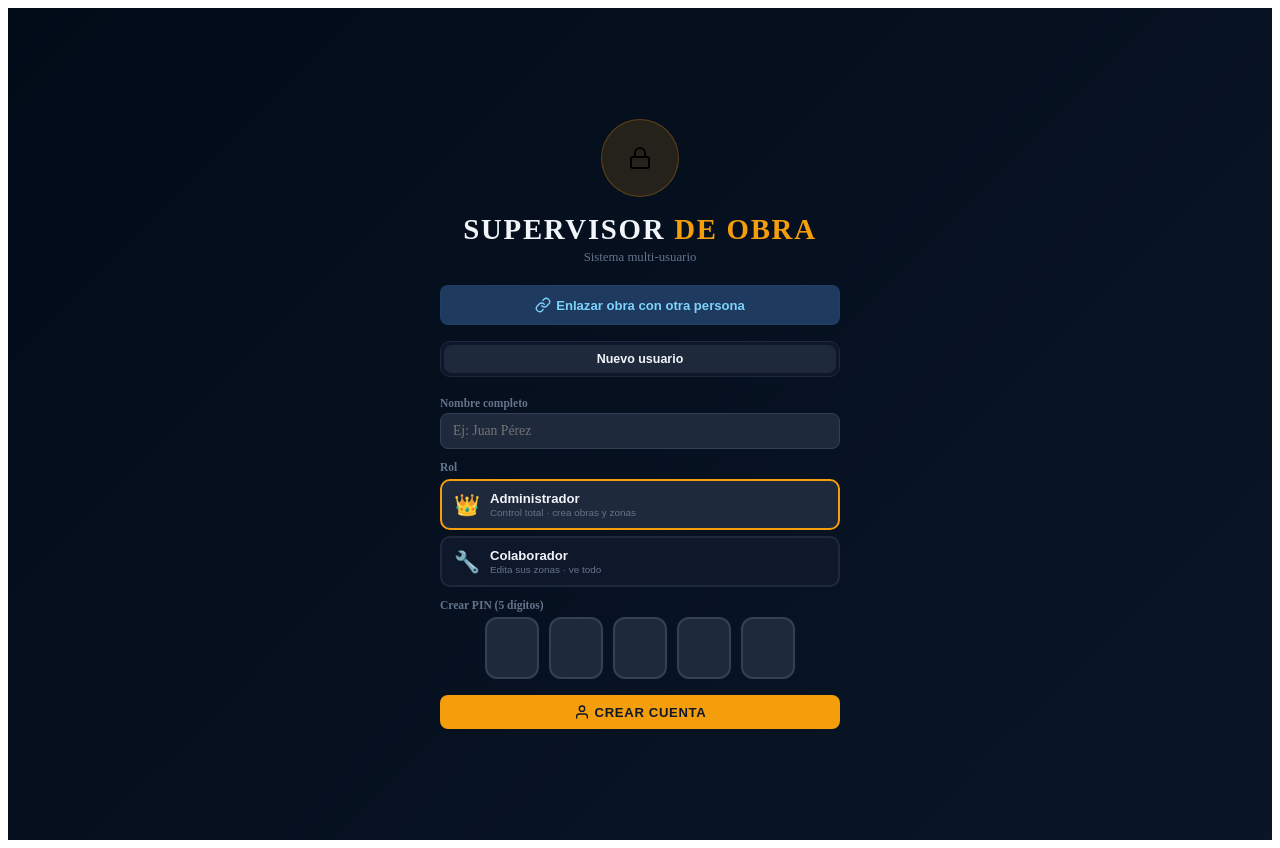
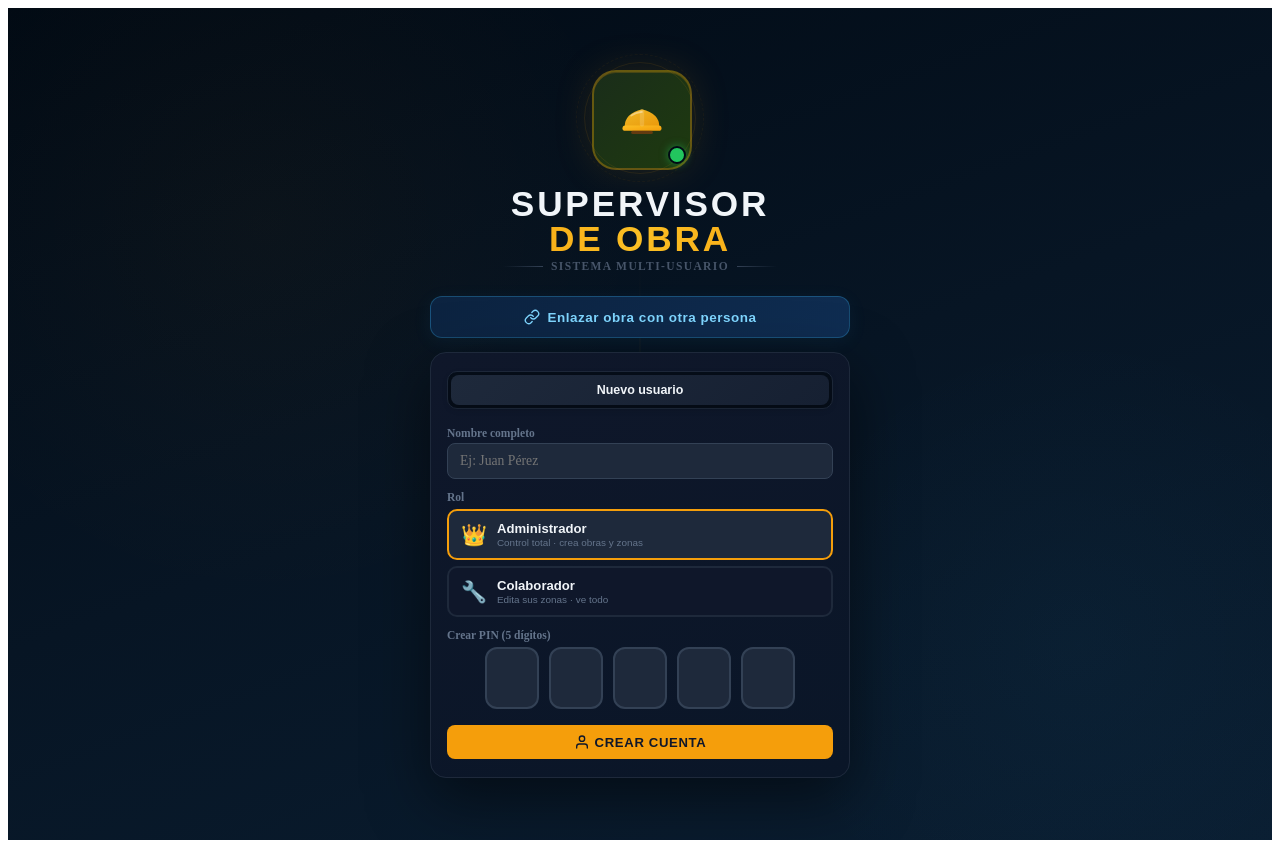
Before and after one commit to dayronlopez89-sketch/supervisor-de-obras, a React (Vite) app: page / in a window 1280 px wide. Built offline with nearby package versions, Linux system fonts and the light colour scheme.

Commit message:
Update App.jsx

```diff
--- a/src/App.jsx
+++ b/src/App.jsx
@@ -319,22 +319,73 @@ function AuthScreen({users,obras,invites,onLogin,onRegister,onAcceptInvite}){
     </div>;
   }
 
-  return <div style={{minHeight:"100vh",background:"linear-gradient(135deg,#020b18,#0a1628)",display:"flex",alignItems:"center",justifyContent:"center",padding:16}}>
-    <div style={{width:"100%",maxWidth:400,textAlign:"center"}}>
-      <div style={{background:"#f59e0b22",borderRadius:"50%",width:76,height:76,display:"flex",alignItems:"center",justifyContent:"center",margin:"0 auto 16px",border:"1px solid #f59e0b44"}}><Ico.Lock/></div>
-      <h2 style={{margin:"0 0 4px",fontSize:"1.8rem",fontWeight:800,letterSpacing:"0.06em",textTransform:"uppercase",color:"#f1f5f9"}}>Supervisor <span style={{color:"#f59e0b"}}>de Obra</span></h2>
-      <p style={{margin:"0 0 20px",fontSize:"0.8rem",color:"#64748b"}}>Sistema multi-usuario</p>
+  return <div style={{minHeight:"100vh",background:"linear-gradient(160deg,#010a14 0%,#071524 50%,#0a1e32 100%)",display:"flex",alignItems:"center",justifyContent:"center",padding:16,position:"relative",overflow:"hidden"}}>
+    {/* Fondo decorativo */}
+    <div style={{position:"absolute",inset:0,pointerEvents:"none",overflow:"hidden"}}>
+      <div style={{position:"absolute",top:"-20%",left:"-10%",width:"60vw",height:"60vw",borderRadius:"50%",background:"radial-gradient(circle,#f59e0b08 0%,transparent 70%)"}}/>
+      <div style={{position:"absolute",bottom:"-15%",right:"-10%",width:"50vw",height:"50vw",borderRadius:"50%",background:"radial-gradient(circle,#38bdf808 0%,transparent 70%)"}}/>
+      <div style={{position:"absolute",top:"30%",left:"50%",transform:"translateX(-50%)",width:"1px",height:"40%",background:"linear-gradient(to bottom,transparent,#f59e0b18,transparent)"}}/>
+    </div>
 
-      {/* Enlazar obra — botón prominente */}
-      <button onClick={()=>setEnlaceMode("generar")} style={{...S.btnT,width:"100%",justifyContent:"center",marginBottom:16,padding:"11px 14px"}}>
+    <div style={{width:"100%",maxWidth:420,textAlign:"center",position:"relative",zIndex:1}}>
+
+      {/* Logo / Icono premium */}
+      <div style={{margin:"0 auto 20px",position:"relative",width:96,height:96}}>
+        {/* Anillos decorativos */}
+        <div style={{position:"absolute",inset:-8,borderRadius:"50%",border:"1px solid #f59e0b18",animation:"spin 12s linear infinite"}}/>
+        <div style={{position:"absolute",inset:-16,borderRadius:"50%",border:"1px dashed #f59e0b0d"}}/>
+        {/* Fondo hexagonal simulado con círculo */}
+        <div style={{width:96,height:96,borderRadius:24,background:"linear-gradient(135deg,#1a2d1a,#1e3a0f)",border:"2px solid #f59e0b55",display:"flex",alignItems:"center",justifyContent:"center",boxShadow:"0 0 40px #f59e0b22, inset 0 1px 0 #f59e0b33"}}>
+          {/* Casco de obra SVG personalizado */}
+          <svg viewBox="0 0 48 48" width="52" height="52" fill="none">
+            <defs>
+              <linearGradient id="hg" x1="0" y1="0" x2="1" y2="1">
+                <stop offset="0%" stopColor="#fbbf24"/>
+                <stop offset="100%" stopColor="#f59e0b"/>
+              </linearGradient>
+            </defs>
+            {/* Casco */}
+            <path d="M8 30 Q8 18 24 14 Q40 18 40 30 Z" fill="url(#hg)" opacity="0.95"/>
+            <rect x="6" y="29" width="36" height="5" rx="2.5" fill="url(#hg)"/>
+            <rect x="14" y="34" width="20" height="3" rx="1.5" fill="#92400e" opacity="0.6"/>
+            {/* Reflejo en el casco */}
+            <path d="M14 20 Q18 17 24 16.5" stroke="white" strokeWidth="1.5" strokeLinecap="round" opacity="0.4"/>
+            {/* Franja central */}
+            <rect x="22" y="14" width="4" height="16" rx="2" fill="white" opacity="0.15"/>
+          </svg>
+        </div>
+        {/* Punto de estado */}
+        <div style={{position:"absolute",bottom:2,right:2,width:14,height:14,borderRadius:"50%",background:"#22c55e",border:"2px solid #010a14",boxShadow:"0 0 8px #22c55e88"}}/>
+      </div>
+
+      {/* Título */}
+      <div style={{marginBottom:4}}>
+        <div style={{fontFamily:"'Barlow Condensed',sans-serif",fontSize:"2.2rem",fontWeight:900,letterSpacing:"0.08em",textTransform:"uppercase",color:"#f1f5f9",lineHeight:1}}>
+          Supervisor
+        </div>
+        <div style={{fontFamily:"'Barlow Condensed',sans-serif",fontSize:"2.2rem",fontWeight:900,letterSpacing:"0.08em",textTransform:"uppercase",background:"linear-gradient(90deg,#f59e0b,#fbbf24,#f59e0b)",WebkitBackgroundClip:"text",WebkitTextFillColor:"transparent",lineHeight:1}}>
+          de Obra
+        </div>
+      </div>
+      <div style={{display:"flex",alignItems:"center",justifyContent:"center",gap:8,marginBottom:24}}>
+        <div style={{height:"1px",width:40,background:"linear-gradient(to right,transparent,#334155)"}}/>
+        <span style={{fontSize:"0.72rem",color:"#475569",letterSpacing:"0.12em",textTransform:"uppercase",fontWeight:600}}>Sistema multi-usuario</span>
+        <div style={{height:"1px",width:40,background:"linear-gradient(to left,transparent,#334155)"}}/>
+      </div>
+
+      {/* Enlazar obra */}
+      <button onClick={()=>setEnlaceMode("generar")} style={{width:"100%",justifyContent:"center",marginBottom:14,padding:"12px 14px",background:"linear-gradient(135deg,#0c2340,#0f2d52)",border:"1px solid #38bdf844",borderRadius:12,color:"#7dd3fc",fontWeight:700,fontSize:"0.84rem",cursor:"pointer",display:"flex",alignItems:"center",gap:8,letterSpacing:"0.04em",boxShadow:"0 4px 20px #38bdf810",transition:"all .2s"}}>
         <Ico.Link/> Enlazar obra con otra persona
       </button>
 
-      {/* Tabs login / registro */}
-      <div style={{display:"flex",background:"#0f172a",borderRadius:10,padding:3,marginBottom:20,border:"1px solid #1e293b"}}>
-        {users.length>0&&<button onClick={()=>setMode("login")} style={{flex:1,padding:"7px",borderRadius:8,border:"none",fontWeight:700,fontSize:"0.78rem",cursor:"pointer",background:mode==="login"?"#1e293b":"transparent",color:mode==="login"?"#f1f5f9":"#64748b",transition:"all .2s"}}>Ingresar</button>}
-        <button onClick={()=>setMode("register")} style={{flex:1,padding:"7px",borderRadius:8,border:"none",fontWeight:700,fontSize:"0.78rem",cursor:"pointer",background:mode==="register"?"#1e293b":"transparent",color:mode==="register"?"#f1f5f9":"#64748b",transition:"all .2s"}}>Nuevo usuario</button>
-      </div>
+      {/* Card contenedor */}
+      <div style={{background:"linear-gradient(160deg,#0f172a,#0a1628)",border:"1px solid #1e293b",borderRadius:16,padding:"18px 16px",boxShadow:"0 20px 60px rgba(0,0,0,.5)"}}>
+
+        {/* Tabs login / registro */}
+        <div style={{display:"flex",background:"#060e1a",borderRadius:10,padding:3,marginBottom:18,border:"1px solid #1e293b"}}>
+          {users.length>0&&<button onClick={()=>setMode("login")} style={{flex:1,padding:"8px",borderRadius:8,border:"none",fontWeight:700,fontSize:"0.78rem",cursor:"pointer",background:mode==="login"?"linear-gradient(135deg,#1e293b,#162032)":"transparent",color:mode==="login"?"#f1f5f9":"#475569",transition:"all .2s",boxShadow:mode==="login"?"0 2px 8px rgba(0,0,0,.3)":"none"}}>Ingresar</button>}
+          <button onClick={()=>setMode("register")} style={{flex:1,padding:"8px",borderRadius:8,border:"none",fontWeight:700,fontSize:"0.78rem",cursor:"pointer",background:mode==="register"?"linear-gradient(135deg,#1e293b,#162032)":"transparent",color:mode==="register"?"#f1f5f9":"#475569",transition:"all .2s",boxShadow:mode==="register"?"0 2px 8px rgba(0,0,0,.3)":"none"}}>Nuevo usuario</button>
+        </div>
 
       {mode==="login"&&<div style={{display:"flex",flexDirection:"column",gap:14}}>
         <div style={{display:"flex",flexDirection:"column",gap:8}}>
@@ -379,7 +430,8 @@ function AuthScreen({users,obras,invites,onLogin,onRegister,onAcceptInvite}){
         <button style={{...S.btnP,justifyContent:"center",marginTop:4}} onClick={doRegister}><Ico.User/> Crear cuenta</button>
       </div>}
 
-      {error&&<p style={{margin:"12px 0 0",color:"#ef4444",fontSize:"0.83rem",textAlign:"center"}}>{error}</p>}
+      {error&&<p style={{margin:"10px 0 0",color:"#ef4444",fontSize:"0.82rem",textAlign:"center"}}>{error}</p>}
+      </div>{/* end card */}
     </div>
   </div>;
 }
@@ -482,7 +534,7 @@ function MatForm({mat,onChange}){
 }
 
 // ─── Dashboard ────────────────────────────────────────────────────────────────
-function Dashboard({obra,calcZonePct,totalPct,onPDF,onCompras,currentUser}){
+function Dashboard({obra,calcZonePct,totalPct,onPDF,onCompras,currentUser,onGoToZonas}){
   const pct=totalPct(),pc=pct<30?"#ef4444":pct<70?"#f59e0b":"#22c55e";
   const allI=obra.zonas.flatMap(z=>z.items||[]);
   const allM=allI.flatMap(i=>i.materiales||[]);
@@ -494,7 +546,10 @@ function Dashboard({obra,calcZonePct,totalPct,onPDF,onCompras,currentUser}){
   const alertas=allI.filter(i=>{ const d=daysDiff(i.fechaFin); return !i.terminado&&d!==null&&d<=3; });
   const sorted=[...obra.zonas].sort((a,b)=>calcZonePct(b)-calcZonePct(a));
   return <div style={{display:"flex",flexDirection:"column",gap:12}}>
-    <div style={{background:"linear-gradient(135deg,#0f172a,#1e293b)",border:"1px solid #334155",borderRadius:16,padding:18,display:"flex",alignItems:"center",gap:16}}>
+    {/* Tarjeta principal — clickeable lleva a Zonas */}
+    <div onClick={onGoToZonas} style={{background:"linear-gradient(135deg,#0f172a,#1e293b)",border:"1px solid #334155",borderRadius:16,padding:18,display:"flex",alignItems:"center",gap:16,cursor:"pointer",transition:"border-color .2s"}}
+      onMouseEnter={e=>e.currentTarget.style.borderColor="#f59e0b55"}
+      onMouseLeave={e=>e.currentTarget.style.borderColor="#334155"}>
       <div style={{position:"relative",flexShrink:0}}>
         <Ring pct={pct} size={90} stroke={7} color={pc}/>
         <div style={{position:"absolute",inset:0,display:"flex",flexDirection:"column",alignItems:"center",justifyContent:"center"}}>
@@ -503,13 +558,16 @@ function Dashboard({obra,calcZonePct,totalPct,onPDF,onCompras,currentUser}){
         </div>
       </div>
       <div style={{flex:1}}>
-        <div style={{fontSize:"1rem",fontWeight:700,color:"#f1f5f9",marginBottom:4}}>{obra.nombre||"Sin nombre"}</div>
+        <div style={{fontSize:"1rem",fontWeight:700,color:"#f1f5f9",marginBottom:2,display:"flex",alignItems:"center",gap:6}}>
+          {obra.nombre||"Sin nombre"}
+          <span style={{fontSize:"0.62rem",color:"#f59e0b",background:"#f59e0b18",border:"1px solid #f59e0b33",borderRadius:5,padding:"1px 6px",fontWeight:700}}>Ver zonas →</span>
+        </div>
         {obra.descripcion&&<div style={{fontSize:"0.75rem",color:"#64748b",marginBottom:4}}>{obra.descripcion}</div>}
         {(obra.fechaInicio||obra.fechaFin)&&<div style={{display:"flex",gap:10,flexWrap:"wrap"}}>
           {obra.fechaInicio&&<span style={{fontSize:"0.68rem",color:"#64748b",display:"flex",alignItems:"center",gap:2}}><Ico.Cal/>{fmtDate(obra.fechaInicio)}</span>}
           {obra.fechaFin&&<span style={{fontSize:"0.68rem",color:daysDiff(obra.fechaFin)<7?"#ef4444":"#64748b",display:"flex",alignItems:"center",gap:2}}><Ico.Cal/>{fmtDate(obra.fechaFin)}</span>}
         </div>}
-        <div style={{display:"flex",gap:8,marginTop:8,flexWrap:"wrap"}}>
+        <div style={{display:"flex",gap:8,marginTop:8,flexWrap:"wrap"}} onClick={e=>e.stopPropagation()}>
           <button style={{...S.btnP,fontSize:"0.72rem",padding:"6px 12px"}} onClick={onPDF}>📄 PDF Avance</button>
           <button style={{...S.btnS,fontSize:"0.72rem",padding:"6px 10px"}} onClick={onCompras}><Ico.Cart/> PDF Compras</button>
         </div>
@@ -780,7 +838,7 @@ export default function SupervisorObra(){
           <span>Acceso de <strong>Encargado de Materiales</strong> — puedes agregar y gestionar materiales en todas las zonas.</span>
         </div>}
 
-        {tab==="dashboard"&&obra&&<Dashboard obra={obra} calcZonePct={calcZonePct} totalPct={totalPct} onPDF={doPDF} onCompras={doCompras} currentUser={currentUser}/>}
+        {tab==="dashboard"&&obra&&<Dashboard obra={obra} calcZonePct={calcZonePct} totalPct={totalPct} onPDF={doPDF} onCompras={doCompras} currentUser={currentUser} onGoToZonas={()=>setTab("zonas")}/>}
 
         {tab==="zonas"&&obra&&<div>
           <div style={{display:"flex",gap:8,marginBottom:10,alignItems:"center"}}>
@@ -1072,8 +1130,40 @@ export default function SupervisorObra(){
 
     {modal?.type==="settings"&&<Modal title="Configuración" onClose={closeModal} wide>
       <div style={{display:"flex",flexDirection:"column",gap:16}}>
+
+        {/* ── Mis Obras ── */}
+        <div>
+          <label style={{fontSize:"0.72rem",color:"#94a3b8",display:"flex",alignItems:"center",gap:4,marginBottom:8,fontWeight:600,textTransform:"uppercase",letterSpacing:"0.05em"}}><Ico.Building/> Mis Obras</label>
+          <div style={{display:"flex",flexDirection:"column",gap:6,marginBottom:8}}>
+            {obras.map(o=>{
+              const aPct=()=>{ const all=o.zonas.flatMap(z=>z.items||[]); if(!all.length)return 0; const tw=all.reduce((s,i)=>s+(i.peso||1),0),dw=all.reduce((s,i)=>s+(i.peso||1)*(calcItemPct(i)/100),0); return Math.round((dw/tw)*100); };
+              const p=aPct(),pc2=p<30?"#ef4444":p<70?"#f59e0b":"#22c55e";
+              const isActive=o.id===activeId;
+              return <div key={o.id} style={{background:isActive?"#0f1f36":"#1e293b",border:`1.5px solid ${isActive?"#f59e0b44":"transparent"}`,borderRadius:10,padding:"10px 12px",display:"flex",alignItems:"center",gap:10,cursor:"pointer"}}
+                onClick={()=>{setActiveId(o.id);ss(ACTIVE_KEY,o.id);setTab("zonas");closeModal();}}>
+                <div style={{position:"relative",flexShrink:0}}>
+                  <Ring pct={p} size={36} stroke={4} color={pc2}/>
+                  <div style={{position:"absolute",inset:0,display:"flex",alignItems:"center",justifyContent:"center"}}>
+                    <span style={{fontSize:"0.5rem",fontWeight:800,color:pc2}}>{p}%</span>
+                  </div>
+                </div>
+                <div style={{flex:1,minWidth:0}}>
+                  <div style={{fontWeight:700,fontSize:"0.88rem",color:"#f1f5f9",display:"flex",alignItems:"center",gap:5}}>
+                    {o.nombre}
+                    {isActive&&<span style={{fontSize:"0.55rem",background:"#f59e0b",color:"#0f172a",borderRadius:3,padding:"1px 5px",fontWeight:800}}>ACTIVA</span>}
+                  </div>
+                  <div style={{fontSize:"0.65rem",color:"#475569"}}>{o.zonas.length} zonas · {o.zonas.flatMap(z=>z.items||[]).length} ítems</div>
+                </div>
+                <span style={{fontSize:"0.62rem",color:"#475569"}}>Ver →</span>
+                {currentUser?.rol==="admin"&&<button className="ic danger" style={{padding:"3px 5px"}} onClick={e=>{e.stopPropagation();deleteObra(o.id);}}><Ico.Trash/></button>}
+              </div>;
+            })}
+          </div>
+          {currentUser?.rol==="admin"&&<button style={{...S.btnP,justifyContent:"center",width:"100%"}} onClick={()=>{closeModal();setModal({type:"newObra"});}}><Ico.Plus/> Nueva Obra</button>}
+        </div>
+
         {obra&&<div>
-          <label style={{fontSize:"0.72rem",color:"#94a3b8",display:"block",marginBottom:5,fontWeight:600,textTransform:"uppercase",letterSpacing:"0.05em"}}>Obra Activa</label>
+          <label style={{fontSize:"0.72rem",color:"#94a3b8",display:"block",marginBottom:5,fontWeight:600,textTransform:"uppercase",letterSpacing:"0.05em"}}>Obra Activa — {obra.nombre}</label>
           <input style={{...S.inp,marginBottom:7}} placeholder="Nombre" value={obra.nombre||""} onChange={e=>updObra(o=>({...o,nombre:e.target.value}))}/>
           <input style={{...S.inp,marginBottom:7}} placeholder="Descripción" value={obra.descripcion||""} onChange={e=>updObra(o=>({...o,descripcion:e.target.value}))}/>
           <textarea style={S.inp} placeholder="Notas generales" value={obra.notas||""} onChange={e=>updObra(o=>({...o,notas:e.target.value}))}/>
```
